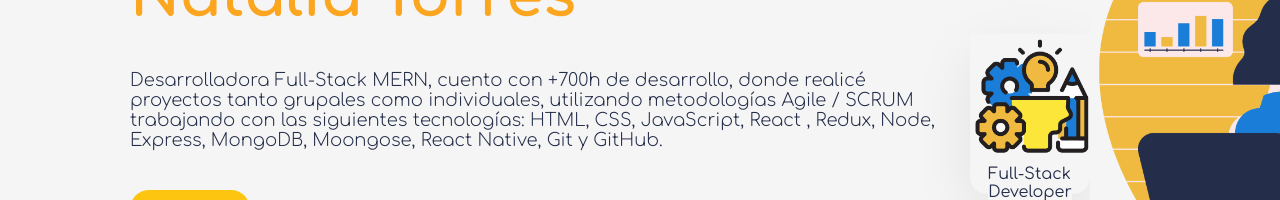
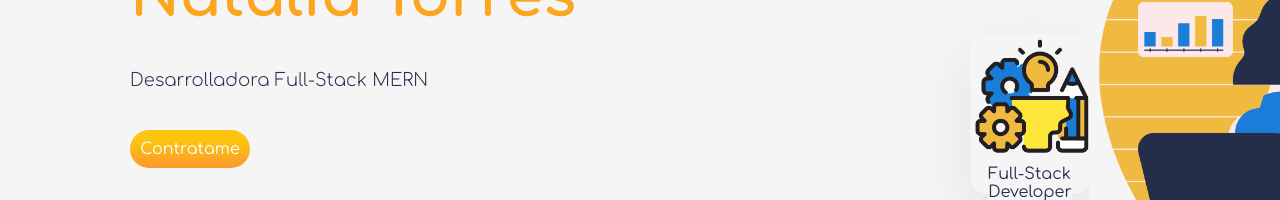
Before and after one commit to NataliaTorres5/NataliaTorresPortafolio, a React (Create React App) app: page / in a window 1280 px wide. Shown: the part 274-474 px from the top of the page. Built offline with nearby package versions, Linux system fonts and the light colour scheme.

Commit message:
style changes

```diff
--- a/src/components/Intro/Intro.css
+++ b/src/components/Intro/Intro.css
@@ -1,3 +1,7 @@
+.a-divider{
+    padding-left: 5rem;
+}
+
 .intro{
     display: flex;
     height:77vh;
--- a/src/components/Intro/Intro.jsx
+++ b/src/components/Intro/Intro.jsx
@@ -10,6 +10,7 @@ import document from '../../img/paperIdeas.png'
 import FloatingDiv from '../FloatingDiv/FloatingDiv'
 
 
+
 export default function Intro() {
   return (
     <div className="intro">
@@ -17,7 +18,7 @@ export default function Intro() {
         <div className="i-name">
           <span>Hola! soy </span>
           <span>Natalia Torres</span>
-          <span>Desarrolladora Full-Stack  MERN, cuento con +700h de desarrollo, donde realicé proyectos tanto grupales como  individuales, utilizando metodologías Agile / SCRUM trabajando con las siguientes tecnologías: HTML, CSS, JavaScript, React , Redux, Node, Express, MongoDB, Moongose, React Native, Git y GitHub.</span>
+          <span>Desarrolladora Full-Stack  MERN</span>
           <button className='button i-button'>Contratame</button>
           <div className="i-icons">
             <a href="https://github.com/NataliaTorres5">
@@ -48,6 +49,8 @@ export default function Intro() {
         </div>
 
       </div>
+
+
     </div>
   )
 }
```
